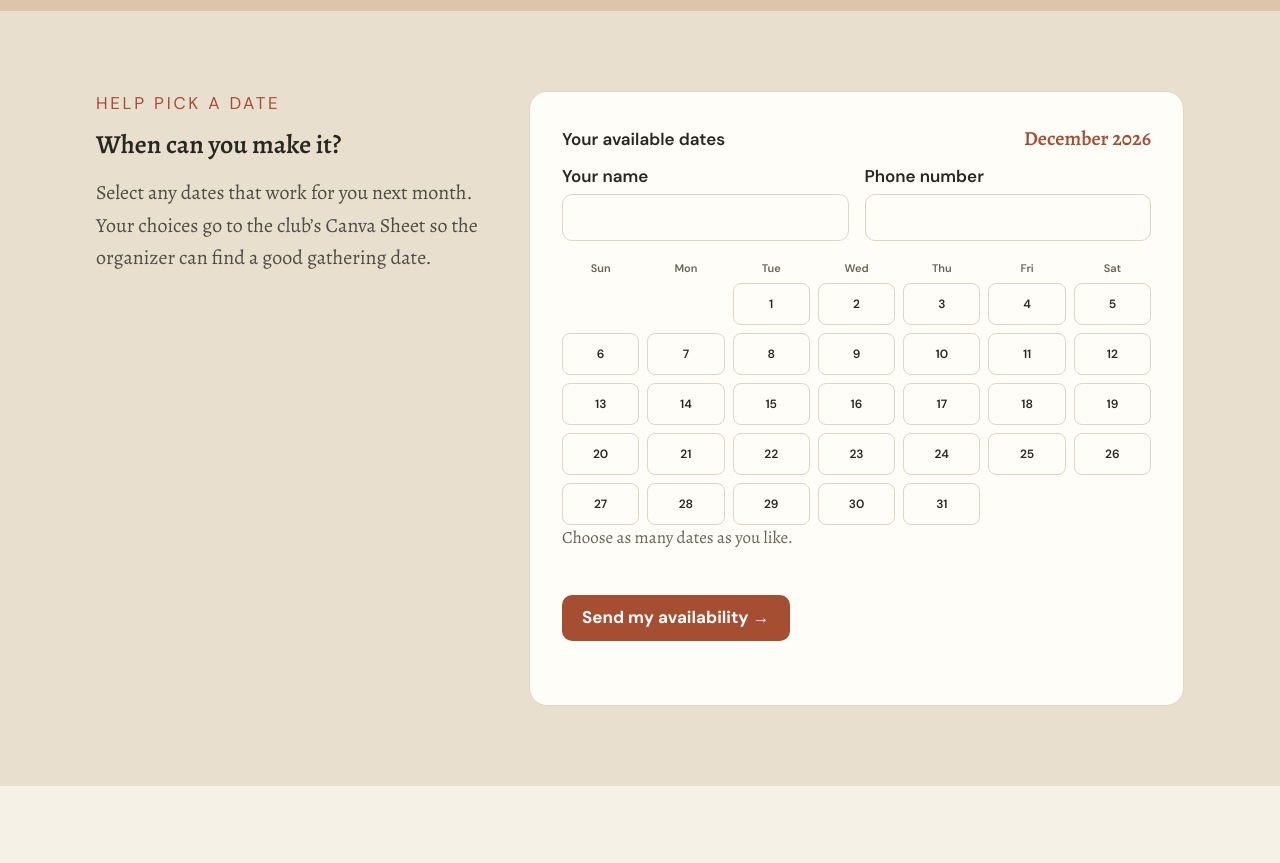
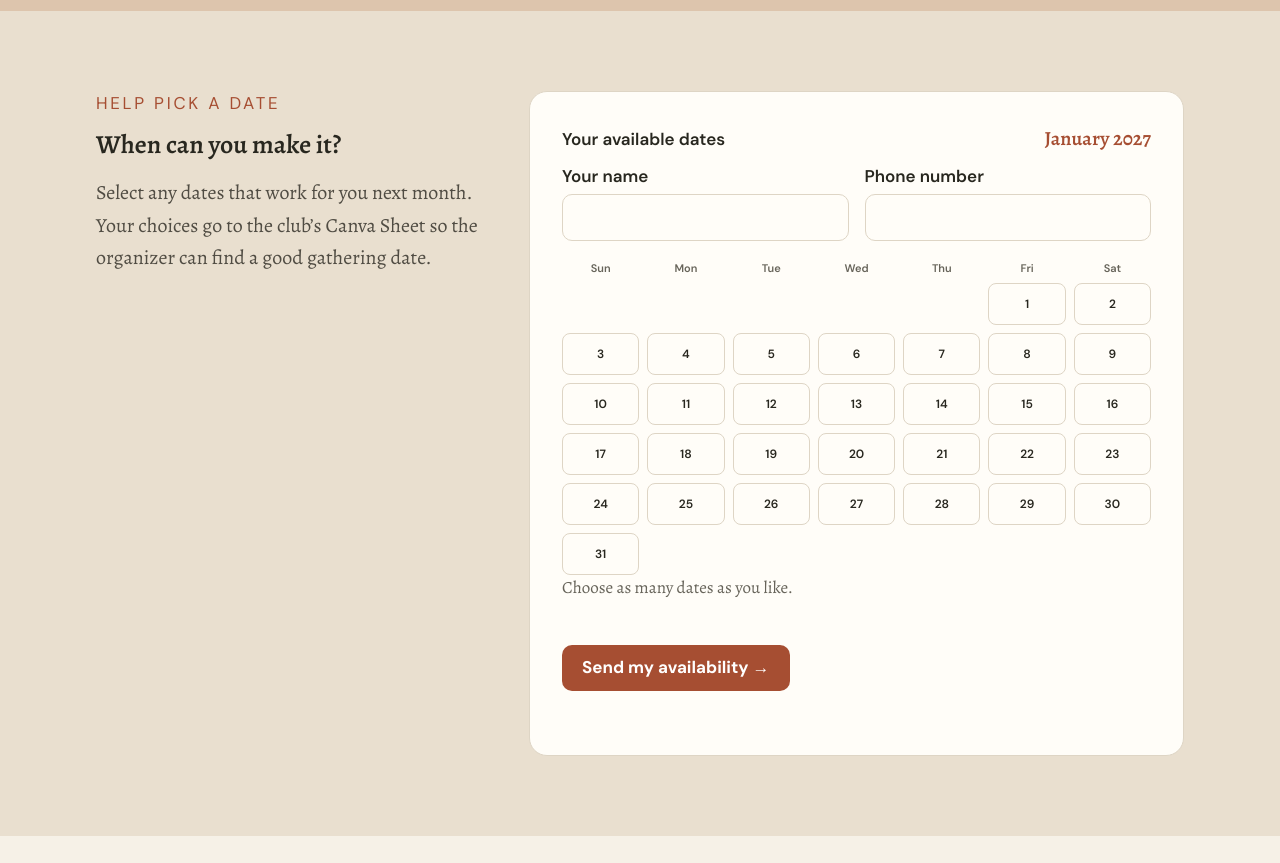
Before and after one commit to amadaymata-alt/The-Occasional-Bookworms, a plain HTML site: page index.html in a window 1280 px wide. Shown: the part 2740-3603 px from the top of the page. Drawn offline with nearby package versions, Linux system fonts and the light colour scheme; no server answers.

Commit message:
Change availability options

```diff
--- a/index.html
+++ b/index.html
@@ -713,9 +713,8 @@ async function loadRecords() {
             }
 
             function nextMonthDates() {
-              const now = new Date();
-              const year = now.getFullYear();
-              const month = now.getMonth() + 1;
+              const year = 2027;
+              const month = 0;
               const first = new Date(year, month, 1);
               const count = new Date(year, month + 1, 0).getDate();
               document.getElementById('availability-month').textContent = first.toLocaleDateString('en-US', { month:'long', year:'numeric' });
```
